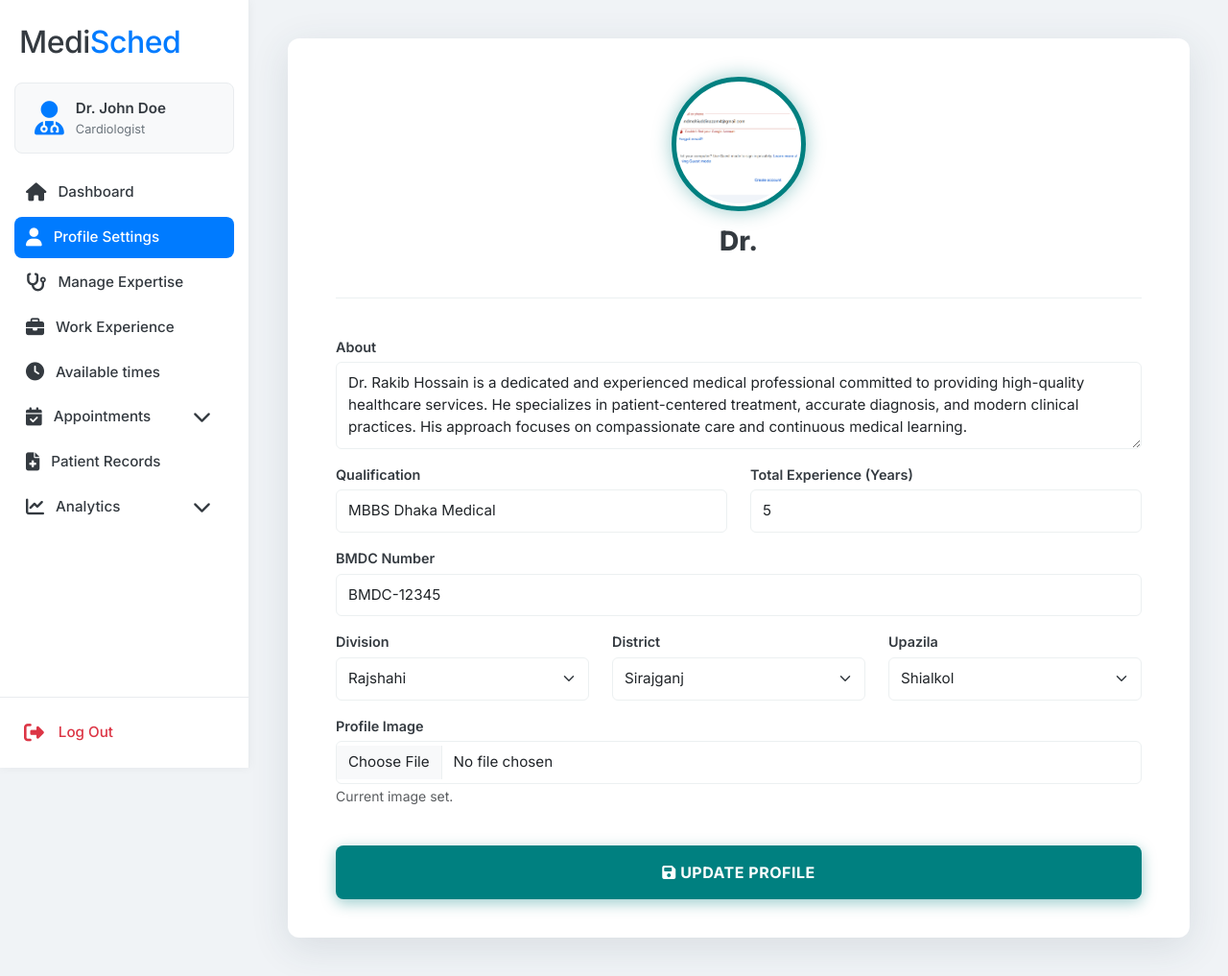
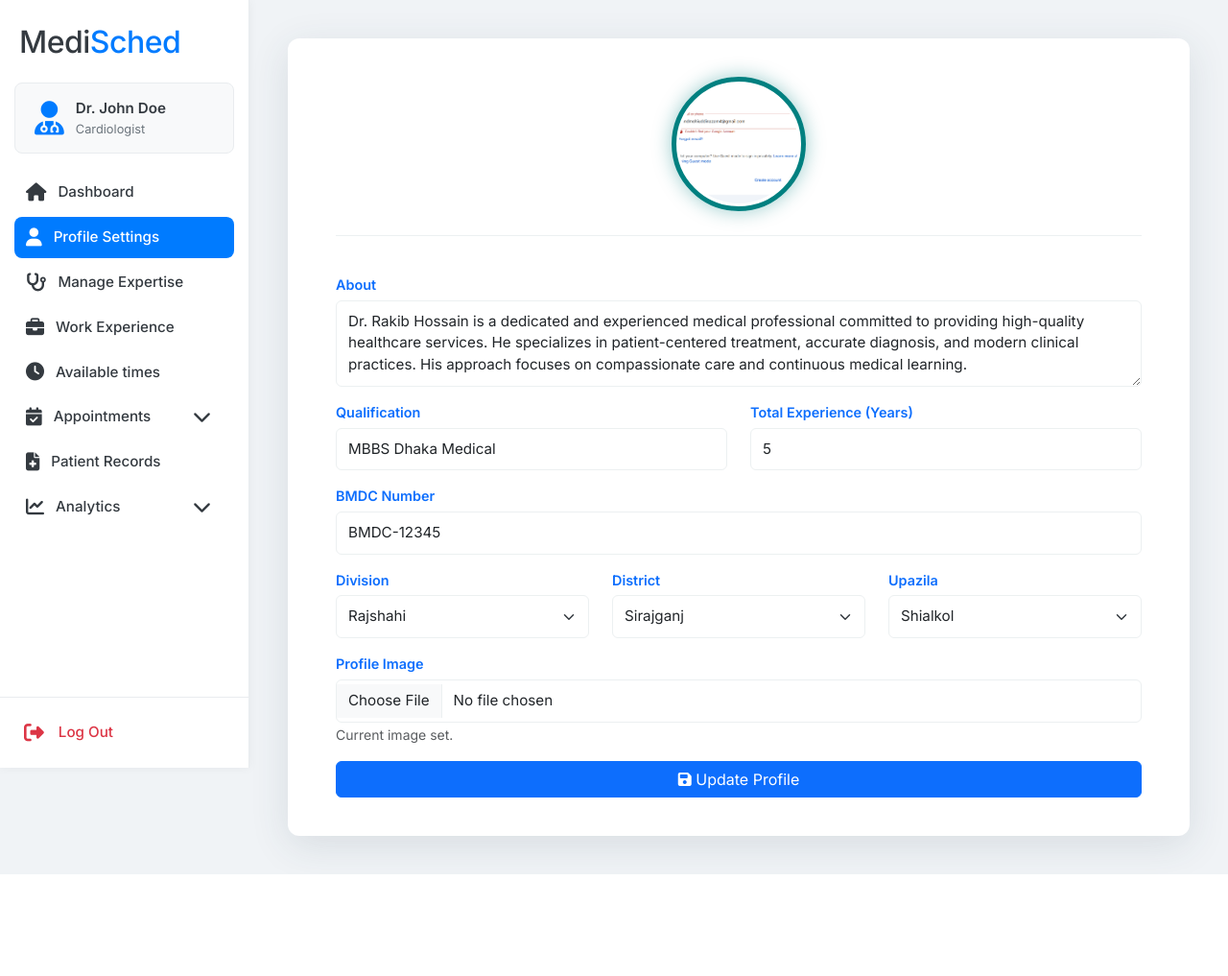
Before and after one commit to RlM100always/MediSched-, a Django app: page /users/doctor/profile/edit/ in a window 1280 px wide. Shown: the whole page at 96% size. After the commit the page ends 911 px from the top, so only its background shows below. Run offline with Django 5.2, Linux system fonts and the light colour scheme; a user stored in the database is signed in; data comes from the database, SQL or seed files in the repository; both versions use the stored data as it was after the commit; data that the repository does not hold is empty; some libraries are stand-ins or nearby versions.

Commit message:
Doctor Profile Management and Image section added

```diff
--- a/medisched/doctor/templates/doctor/profile_edit.html
+++ b/medisched/doctor/templates/doctor/profile_edit.html
@@ -34,37 +34,36 @@
                     {% else %}
                         <img src="{% static 'img/default-doctor.png' %}" alt="Default Doctor">
                     {% endif %}
-                    <h3 class="mt-3">Dr. {{ doctor.doctor.first_name }} {{ doctor.doctor.last_name }}</h3>
-                    <p class="text-muted">{{ doctor.doctor.email }}</p>
+
                 </div>
 
                 <form method="POST" enctype="multipart/form-data" id="doctorProfileForm">
                     {% csrf_token %}
 
                     <div class="mb-3">
-                        <label>About</label>
+                        <label class="text-primary">About</label>
                         <textarea name="about" class="form-control" rows="3" placeholder="A brief professional summary">{{ doctor.about }}</textarea>
                     </div>
 
                     <div class="row">
                         <div class="col-md-6 mb-3">
-                            <label>Qualification</label>
+                            <label class="text-primary">Qualification</label>
                             <input type="text" name="qualification" class="form-control" value="{{ doctor.qualification }}" placeholder="e.g., MBBS, MD, FCPS">
                         </div>
                         <div class="col-md-6 mb-3">
-                            <label>Total Experience (Years)</label>
+                            <label class="text-primary">Total Experience (Years)</label>
                             <input type="number" name="total_experience" class="form-control" value="{{ doctor.total_experience }}" min="0" placeholder="e.g., 10">
                         </div>
                     </div>
 
                     <div class="mb-3">
-                        <label>BMDC Number</label>
+                        <label class="text-primary">BMDC Number</label>
                         <input type="text" name="bmdc_number" class="form-control" value="{{ doctor.bmdc_number }}" placeholder="e.g., BMDC Reg-A1234">
                     </div>
 
                   <div class="row">
     <div class="col-md-4 mb-3">
-        <label>Division</label>
+<label class="text-primary">Division</label>
         <select name="division" id="divisionSelect" class="form-select">
             <option value="">Select Division</option>
             {% for div in divisions %}
@@ -77,7 +76,7 @@
     </div>
 
     <div class="col-md-4 mb-3">
-        <label>District</label>
+        <label class="text-primary">District</label>
         <select name="district" id="districtSelect" class="form-select">
             <option value="">Select District</option>
             {% for dist in districts %}
@@ -90,7 +89,7 @@
     </div>
 
     <div class="col-md-4 mb-3">
-        <label>Upazila</label>
+        <label class="text-primary" >Upazila</label>
         <select name="upazila" id="upazilaSelect" class="form-select">
             <option value="">Select Upazila</option>
             {% for upz in upazilas %}
@@ -106,7 +105,7 @@
 
 
                     <div class="mb-3">
-                        <label>Profile Image</label>
+                        <label class="text-primary" >Profile Image</label>
                         <input type="file" name="profile_image" class="form-control">
                         {% if doctor.profile_image %}<small class="text-muted">Current image set.</small>{% endif %}
                     </div>
@@ -114,59 +113,13 @@
 
 
 
+<button type="submit" class="btn btn-primary w-100 mt-6">
+    <i class="fas fa-save"></i> Update Profile
+</button>
 
 
-                    <!-- <div class="mb-3">
-                        <label>Work Experience</label>
-                        <div id="experienceList">
-                            {% for exp in doctor.experiences.all %}
-                            <div class="experience-card">
-                                <div class="row g-2 align-items-center">
-                                    <div class="col-md-4"><input type="text" class="form-control" name="hospital_name" value="{{ exp.hospital_name }}" placeholder="Hospital Name"></div>
-                                    <div class="col-md-4"><input type="text" class="form-control" name="designation" value="{{ exp.designation }}" placeholder="Designation"></div>
-                                    <div class="col-md-3"><input type="text" class="form-control" name="department" value="{{ exp.department }}" placeholder="Department (Optional)"></div>
-                                    <div class="col-md-1 text-end"><i class="fa-solid fa-trash remove-exp"></i></div>
-                                </div>
-                            </div>
-                            {% endfor %}
-                        </div>
-                        <button type="button" id="addExperience" class="btn btn-outline-primary btn-sm mt-2"><i class="fa fa-plus"></i> Add Experience</button>
-                    </div>
 
-                    <div class="mb-3">
-                        <label>Working Hours (Day/Time)</label>
-                        <div id="workingHoursContainer" class="working-hours">
-                            <div class="row g-2 mb-2" id="workingHoursFields">
-                                {% for day, time in doctor.working_hours.items %}
-                                    <div class="col-md-6 mb-2 day-field">
-                                        <div class="input-group">
-                                            <span class="input-group-text">{{ day }}</span>
-                                            <input type="text" class="form-control time-input" data-day="{{ day }}" value="{{ time }}">
-                                            <button type="button" class="btn btn-outline-danger remove-day"><i class="fa fa-trash"></i></button>
-                                        </div>
-                                    </div>
-                                {% endfor %}
-                            </div>
-                            <div class="d-flex gap-2 mt-2">
-                                <select id="daySelect" class="form-select" style="max-width: 150px;">
-                                    <option value="">Select Day</option>
-                                    <option>Monday</option>
-                                    <option>Tuesday</option>
-                                    <option>Wednesday</option>
-                                    <option>Thursday</option>
-                                    <option>Friday</option>
-                                    <option>Saturday</option>
-                                    <option>Sunday</option>
-                                </select>
-                                <input type="text" id="timeInput" class="form-control" placeholder="e.g. 10AM-4PM" style="max-width: 200px;">
-                                <button type="button" id="addDay" class="btn btn-outline-primary"><i class="fa fa-plus"></i> Add</button>
-                            </div>
-                        </div>
-                        <textarea id="workingHoursInput" name="working_hours" class="form-control mt-3" rows="3" readonly style="display:none;"></textarea>
-                        <small class="text-muted">Working hours are automatically compiled for submission.</small>
-                    </div> -->
 
-                    <button type="submit" class="btn btn-save w-100 mt-4"><i class="fas fa-save"></i> Update Profile</button>
                 </form>
             </div>
         </div>
--- a/medisched/doctor/views.py
+++ b/medisched/doctor/views.py
@@ -2,6 +2,9 @@ from django.contrib.auth.decorators import login_required
 from django.shortcuts import render, redirect, get_object_or_404
 from django.contrib import messages
 from django.http import JsonResponse
+from django.contrib.auth.decorators import login_required
+from django.contrib import messages
+from .models import DoctorExperience, Doctor
 
 from adminapp.models import Division, District, Upazila, Department, Symptom
 from .models import Doctor,DoctorSpecializationDepartment,DoctorSpecializationSymptom,DoctorExperience
@@ -110,51 +113,64 @@ def doctor_profile_edit(request):
 # Expertise section
 @login_required
 def doctor_expertise_edit(request):
-    """
-    Display Departments & Symptoms form for the logged-in doctor
-    """
+
     doctor = get_object_or_404(Doctor, user=request.user)
+
     departments = Department.objects.all()
     symptoms = Symptom.objects.all()
 
+    # ✅ Doctor’s selected departments
+    selected_departments = DoctorSpecializationDepartment.objects.filter(
+        doctor=doctor
+    ).values_list('department_id', flat=True)
+
+    # ✅ Doctor’s selected symptoms
+    selected_symptoms = DoctorSpecializationSymptom.objects.filter(
+        doctor=doctor
+    ).values_list('symptom_id', flat=True)
+
     context = {
-        'doctor': doctor,
-        'departments': departments,
-        'symptoms': symptoms,
+        "doctor": doctor,
+        "departments": departments,
+        "symptoms": symptoms,
+        "selected_departments": list(selected_departments),
+        "selected_symptoms": list(selected_symptoms),
     }
-    return render(request, 'doctor/expertise_edit.html', context)
 
+    return render(request, "doctor/expertise_edit.html", context)
 
 @login_required
 def update_doctor_expertise(request):
-    """
-    Update Doctor's Departments and Symptoms (Expertise) only
-    """
+
     doctor = get_object_or_404(Doctor, user=request.user)
 
-    if request.method == 'POST':
-        dept_ids = request.POST.getlist('departments')
-        sym_ids = request.POST.getlist('symptoms')
+    if request.method == "POST":
 
-        # Remove existing entries and add new ones
+        dept_ids = request.POST.getlist("departments[]")
+        sym_ids = request.POST.getlist("symptoms[]")
+
+        # ✅ clear old relations
         DoctorSpecializationDepartment.objects.filter(doctor=doctor).delete()
-        DoctorSpecializationDepartment.objects.bulk_create([
-            DoctorSpecializationDepartment(doctor=doctor, department=Department.objects.get(id=dept_id))
-            for dept_id in dept_ids
-        ])
+        DoctorSpecializationSymptom.objects.filter(doctor=doctor).delete()
 
-        DoctorSpecializationSymptom.objects.filter(doctor=doctor).delete()
-        DoctorSpecializationSymptom.objects.bulk_create([
-            DoctorSpecializationSymptom(doctor=doctor, symptom=Symptom.objects.get(id=sym_id))
-            for sym_id in sym_ids
-        ])
+        # ✅ add departments
+        for d_id in dept_ids:
+            DoctorSpecializationDepartment.objects.create(
+                doctor=doctor,
+                department_id=d_id
+            )
 
-        messages.success(request, "Your specializations and expertise have been updated.")
-        return redirect('doctor:expertise_edit')
+        # ✅ add symptoms
+        for s_id in sym_ids:
+            DoctorSpecializationSymptom.objects.create(
+                doctor=doctor,
+                symptom_id=s_id
+            )
 
-    # Redirect if not POST
-    return redirect('doctor:expertise_edit')
+        messages.success(request, "Your expertise has been updated successfully!")
+        return redirect("doctor:expertise_edit")
 
+    return redirect("doctor:expertise_edit")
 
 
 # --- AJAX endpoints ---
@@ -173,10 +189,7 @@ def ajax_load_upazilas(request):
 
 
 
-from django.shortcuts import render, redirect, get_object_or_404
-from django.contrib.auth.decorators import login_required
-from django.contrib import messages
-from .models import DoctorExperience, Doctor
+
 
 DAYS_OF_WEEK = ['Mon','Tue','Wed','Thu','Fri','Sat','Sun']
 
```
Also changed, not shown: medisched/adminapp/templates/adminapp/department_list.html (+14 -1 lines), medisched/adminapp/migrations/0003_alter_department_department_image.py (added), medisched/db.sqlite3, medisched/media/department/Screenshot_2025-11-10_142333.png (added), medisched/media/department/Screenshot_2025-11-10_192758.png (added), medisched/media/department/cover1.png (deleted), medisched/media/department/cover1_EgJygye.png (deleted), medisched/media/doctor_profiles/Screenshot_2025-11-08_131758.png (added), medisched/media/symptoms/1.png (deleted), medisched/media/symptoms/exam.jpeg (deleted), medisched/media/symptoms/github-photo.png (deleted), medisched/media/symptoms/istockphoto-1332502200-612x612.jpg (deleted), medisched/media/symptoms/nit.png (deleted).
